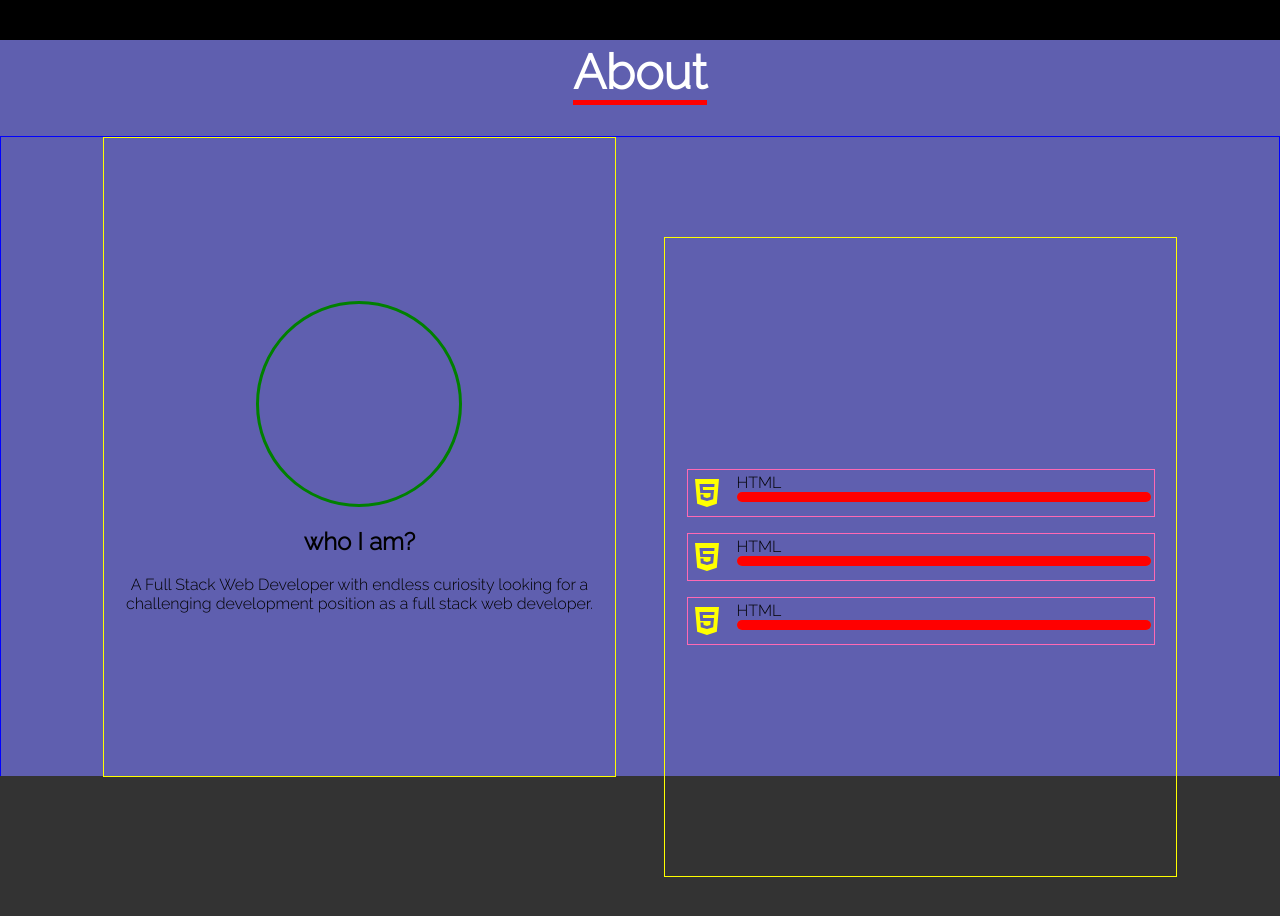
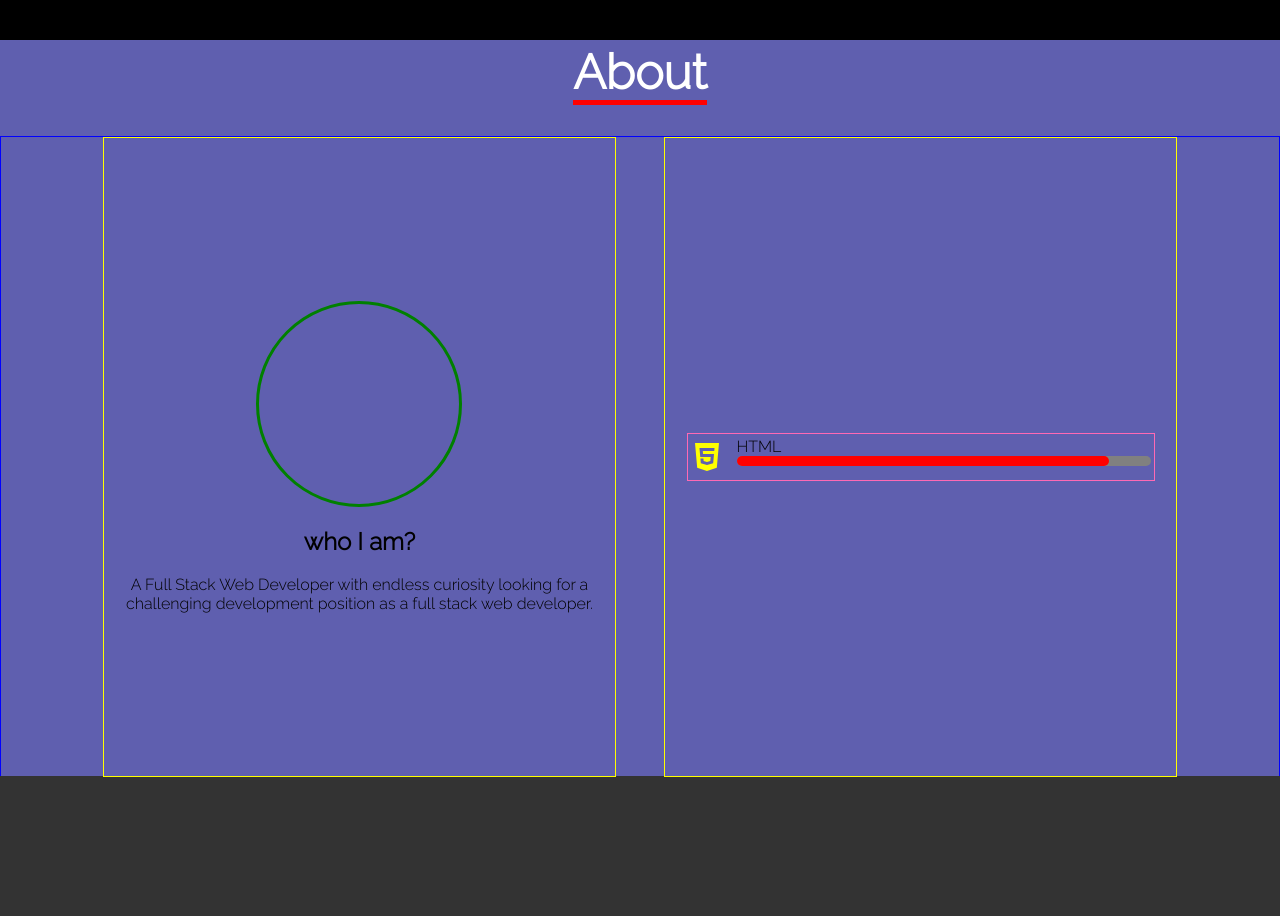
Before and after one commit to aviadc/portfolio, a React app: page / in a window 1280 px wide. Shown: the part 760-1676 px from the top of the page. Built offline with nearby package versions, Linux system fonts and the light colour scheme; some packages are replaced by stand-ins of ours.

Commit message:
width animation

```diff
--- a/src/components/SkillItem/skillItem.scss
+++ b/src/components/SkillItem/skillItem.scss
@@ -28,6 +28,6 @@
     }
     .skill-progress{
       background-color: red;
-      width: 80%;
+      width: 0%;
     }
   }
--- a/src/components/pages/About/index.js
+++ b/src/components/pages/About/index.js
@@ -3,16 +3,20 @@ import SkillItem from "../../SkillItem";
 import "./about.scss";
 import PageTitle from "../../PageTitle";
 import gsap from "gsap";
+import ScrollTrigger from "gsap/ScrollTrigger";
 
 const About = () => {
   const tl = useRef();
   const el = useRef();
   const q = gsap.utils.selector(el);
   useEffect(() => {
-    tl.current = gsap.timeline().to(q(".about-right"), {
-      y: 100,
-    }).to(q(".skill-progress"), {
-      width: '100%',
+    gsap.registerPlugin(ScrollTrigger);
+    gsap.to(".skill-progress", {
+      scrollTrigger: {
+        trigger: "contact-container",
+        toggleActions: "restart none none none"
+      },
+      width: '90%',
     });
   }, []);
   return (
@@ -30,9 +34,8 @@ const About = () => {
           </div>
         </div>
         <div className='about-right'>
-          <SkillItem size='85' delay='0' />
-          <SkillItem size='85' delay='0' />
-          <SkillItem size='85' delay='0' />
+          <SkillItem size='85' delay='0' className="html-skill" />
+
         </div>
       </div>
     </div>
```
Also changed, not shown: 1 other file.
